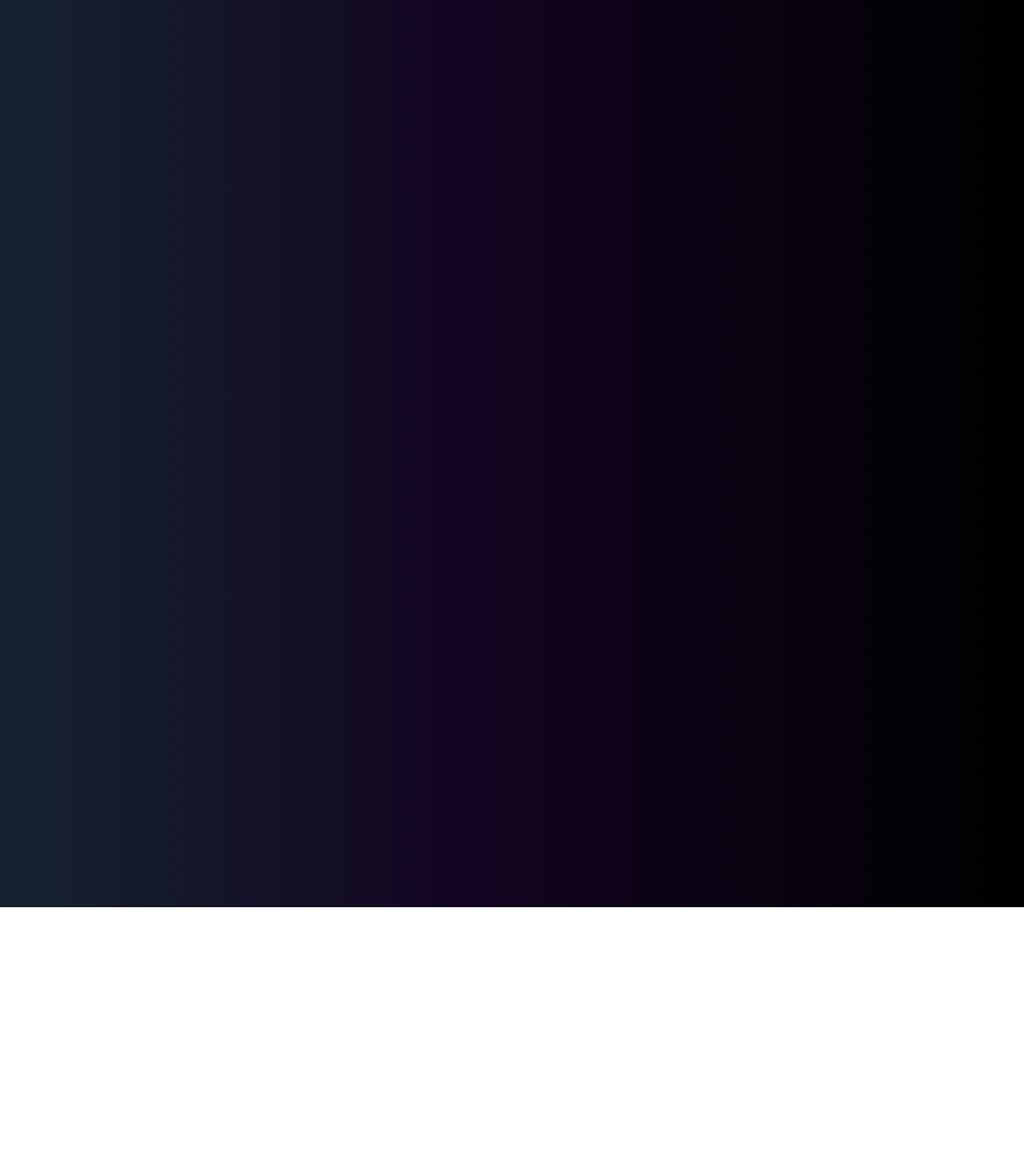
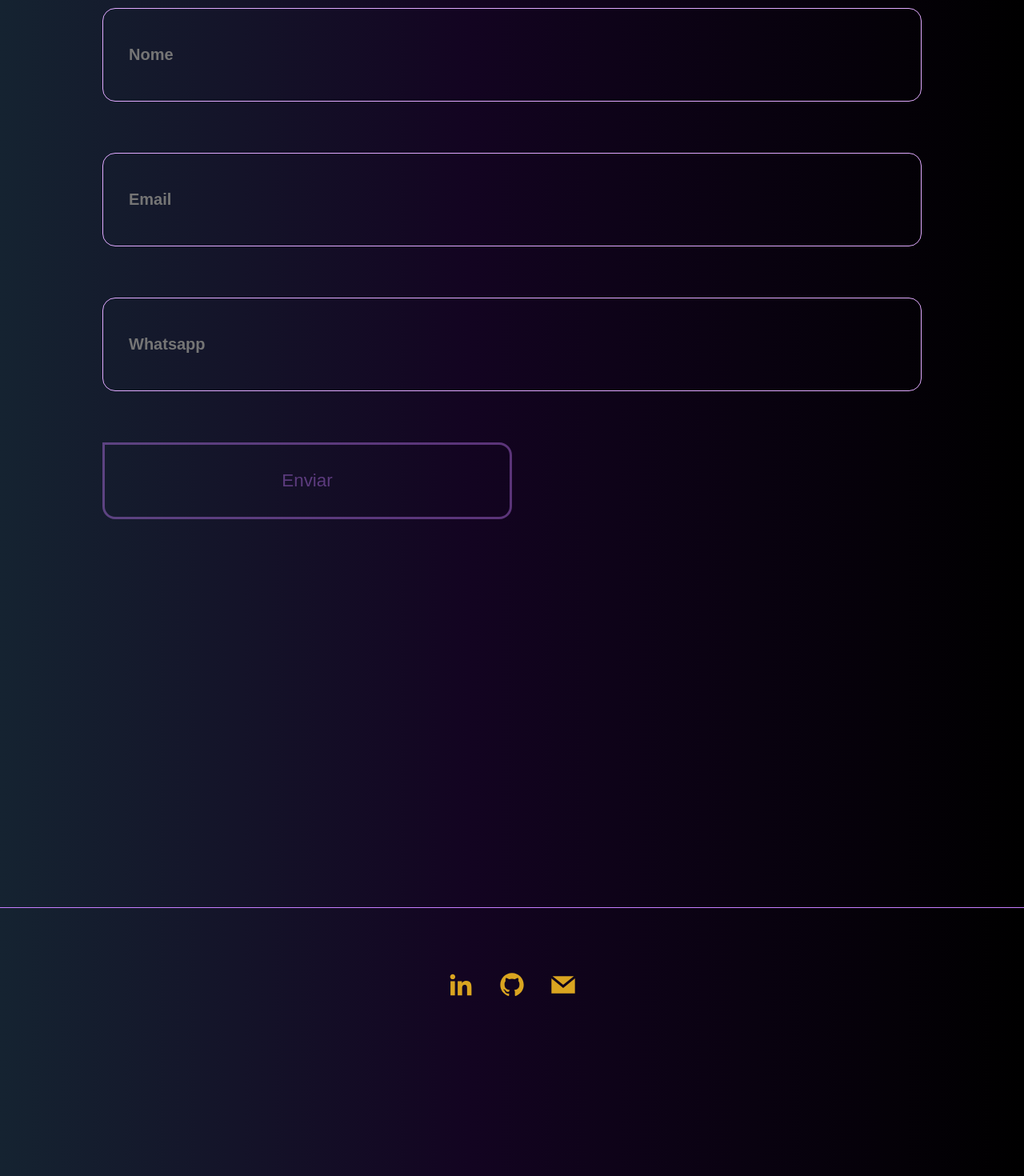
Before and after one commit to brunoCards/myportfolio, a React (Vite) app: page / in a window 1280 px wide. Shown: the part 4589-6059 px from the top of the page at 80% size. Before the commit the page ends 5723 px from the top, so only its background shows below. Built offline with nearby package versions, Linux system fonts and the light colour scheme.

Commit message:
Area de contato concluída

```diff
--- a/src/App.tsx
+++ b/src/App.tsx
@@ -1,11 +1,11 @@
 import React from "react";
 import { GrLinkedinOption, GrGithub, GrMailOption } from "react-icons/gr";
-import { HiArrowNarrowRight } from "react-icons/hi";
-import { BsFillArrowUpCircleFill } from "react-icons/bs";
+
 import Home from "./pages/Home";
 import About from "./pages/About/index";
 import Projects from "./pages/Projects/index";
 import Contact from "./pages/Contact/index";
+import MainFooter from "./ui/components/Footer/index";
 
 function App() {
   return (
@@ -15,6 +15,7 @@ function App() {
         <About />
         <Projects />
         <Contact />
+        <MainFooter />
       </div>
     </React.Fragment>
   );
--- /dev/null
+++ b/src/components/Formulary/index.tsx
@@ -0,0 +1,21 @@
+import React from "react";
+
+import { CustomForm, CustomInput } from "./styles";
+import Button from "../../ui/components/Button/index";
+
+interface FormularyProps {
+  className?: string;
+}
+
+export default function Formulary({ className }: FormularyProps) {
+  return (
+    <React.Fragment>
+      <CustomForm className={className}>
+        <CustomInput name="name" type="text" placeholder="Nome" />
+        <CustomInput name="email" type="email" placeholder="Email" />
+        <CustomInput name="whatsapp" type="text" placeholder="Whatsapp" />
+        <Button text="Enviar" />
+      </CustomForm>
+    </React.Fragment>
+  );
+}
--- /dev/null
+++ b/src/components/Formulary/styles.ts
@@ -0,0 +1,28 @@
+import styled from "styled-components";
+
+export const CustomForm = styled.form`
+  width: 80%;
+  height: auto;
+  margin-top: 5rem;
+
+  display: flex;
+  flex-direction: column;
+  gap: 4rem;
+`;
+
+export const CustomInput = styled.input`
+  width: 100%;
+  height: 7.3125rem;
+  padding: 0 0 0 2rem;
+  border: 0.1rem solid var(--primary__purple);
+  border-radius: 1rem;
+
+  display: flex;
+  align-items: center;
+
+  font-size: 1.25rem;
+  font-weight: bold;
+  color: var(--primary__purple);
+
+  background-color: transparent;
+`;
--- a/src/pages/Contact/index.tsx
+++ b/src/pages/Contact/index.tsx
@@ -1,20 +1,8 @@
 import React from "react";
 
-import Box from "../../ui/components/Box/index";
-import Picture from "../../ui/components/Picture";
+import Formulary from "../../components/Formulary/index";
 import Section from "../../ui/components/Section/index";
 import SectionHeader from "../../components/SectionHeader/index";
-
-import Paragraph from "../../ui/components/Typography/Paragraph/index";
-import TertiaryTitle from "../../ui/components/Typography/TertiaryTitle/index";
-
-import Photo from "../../assets/whoAmi.png";
-
-import {
-  LinkedInIcon,
-  GithubIcon,
-  MailIcon,
-} from "../../ui/components/Icons/styles";
 
 export default function Contact() {
   return (
@@ -28,6 +16,7 @@ export default function Contact() {
           subtitle="Só entrar em contato mesmo :)"
           funnyText="Quem ler aqui é uma pessoa muito legal! Obrigado pelo contato!"
         />
+        <Formulary />
       </Section>
     </React.Fragment>
   );
--- a/src/ui/components/Box/styles.ts
+++ b/src/ui/components/Box/styles.ts
@@ -40,6 +40,17 @@ export const CustomBox = styled.div`
     width: 100%;
     height: 30%;
     border-right: 0.1rem solid var(--golden__yellow);
+
+    display: flex;
+    flex-direction: row;
+    justify-content: center;
+    align-items: flex-end;
+    gap: 2rem;
+  }
+
+  &.icons__box__center {
+    width: 100%;
+    height: 7rem;
 
     display: flex;
     flex-direction: row;
--- /dev/null
+++ b/src/ui/components/Footer/index.tsx
@@ -0,0 +1,41 @@
+import React from "react";
+import Box from "../Box/index";
+
+import {
+  CustomFooter,
+  CustomFooterContainer,
+  CustomFooterSubTitle,
+  CustomFooterFunnyText,
+} from "./styles";
+
+import { LinkedInIcon, GithubIcon, MailIcon } from "../Icons/styles";
+
+interface MainFooterProps {
+  subtitle?: string;
+  funnyText?: string;
+  className?: string;
+}
+
+export default function MainFooter({
+  subtitle,
+  funnyText,
+  className,
+}: MainFooterProps) {
+  return (
+    <React.Fragment>
+      <CustomFooter>
+        <CustomFooterContainer>
+          <Box className="icons__box__center">
+            <LinkedInIcon />
+            <GithubIcon />
+            <MailIcon />
+          </Box>
+          <Box>
+            <CustomFooterSubTitle>{subtitle}</CustomFooterSubTitle>
+            <CustomFooterFunnyText>{funnyText}</CustomFooterFunnyText>
+          </Box>
+        </CustomFooterContainer>
+      </CustomFooter>
+    </React.Fragment>
+  );
+}
--- /dev/null
+++ b/src/ui/components/Footer/styles.ts
@@ -0,0 +1,46 @@
+import styled from "styled-components";
+
+export const CustomFooter = styled.footer`
+  width: 100%;
+  height: 21rem;
+  border-top: 0.1rem solid var(--secondary__purple);
+
+  display: flex;
+  align-items: center;
+  justify-content: center;
+`;
+
+export const CustomFooterContainer = styled.div`
+  width: 90%;
+  height: 100%;
+
+  display: flex;
+  flex-direction: column;
+  align-items: center;
+`;
+
+export const CustomContainerBox = styled(CustomFooterContainer)`
+  width: 50%;
+`;
+
+export const CustomFooterSubTitle = styled.h3`
+  width: 100%;
+  height: 2rem;
+  line-height: 2rem;
+
+  font-size: 1.5625rem;
+  font-weight: bold;
+  color: var(--primary__purple);
+  text-align: center;
+`;
+
+export const CustomFooterFunnyText = styled.h4`
+  width: 100%;
+  height: 2rem;
+  line-height: 2rem;
+
+  font-size: 1rem;
+  font-weight: bold;
+  color: var(--primary__purple);
+  text-align: center;
+`;
```
